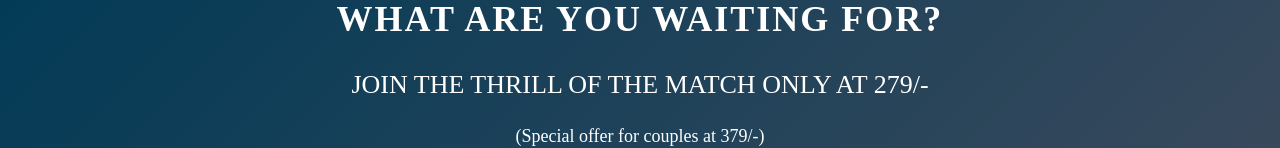
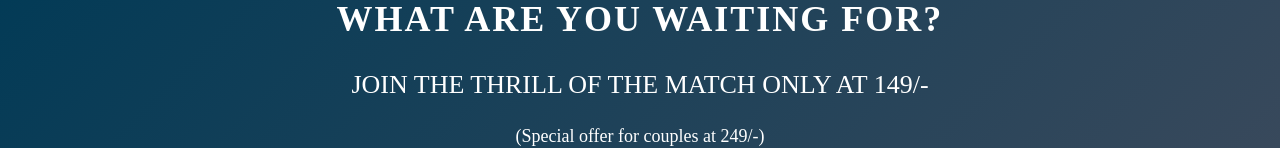
Before and after one commit to PramodJ21/FOOTBALLEVENT_FRONTEND, a React (Vite) app: page / in a window 1280 px wide. Shown: the part 653-801 px from the top of the page. Built offline with nearby package versions, Linux system fonts and the light colour scheme.

Commit message:
Update CallToAction.jsx

```diff
--- a/src/components/CallToAction/CallToAction.jsx
+++ b/src/components/CallToAction/CallToAction.jsx
@@ -10,8 +10,8 @@ const CallToAction = () => {
       <section className="call-to-action">
         <div className="cta-container">
           <h2 className="cta-heading">WHAT ARE YOU WAITING FOR?</h2>
-          <h3 className="cta-subheading">JOIN THE THRILL OF THE MATCH ONLY AT 279/-</h3>
-          <p className="cta-offer">(Special offer for couples at 379/-)</p>
+          <h3 className="cta-subheading">JOIN THE THRILL OF THE MATCH ONLY AT 149/-</h3>
+          <p className="cta-offer">(Special offer for couples at 249/-)</p>
           <button className="cta-button" onClick={() => setShowRegister(true)}>
             Join the action now
           </button>
```
